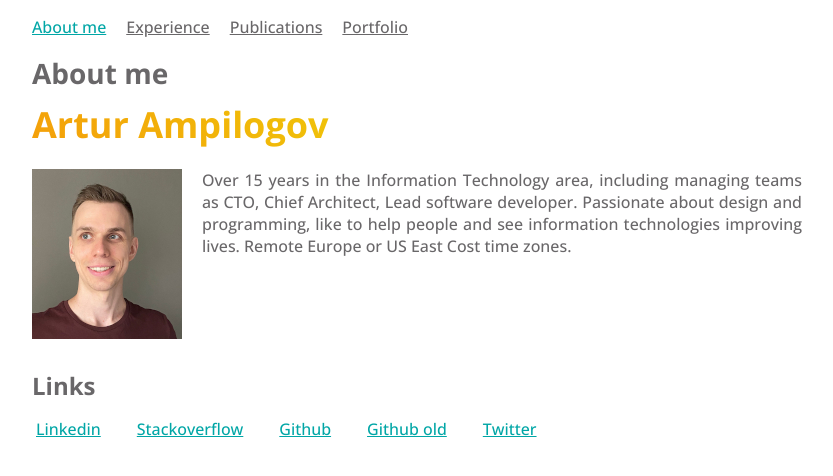
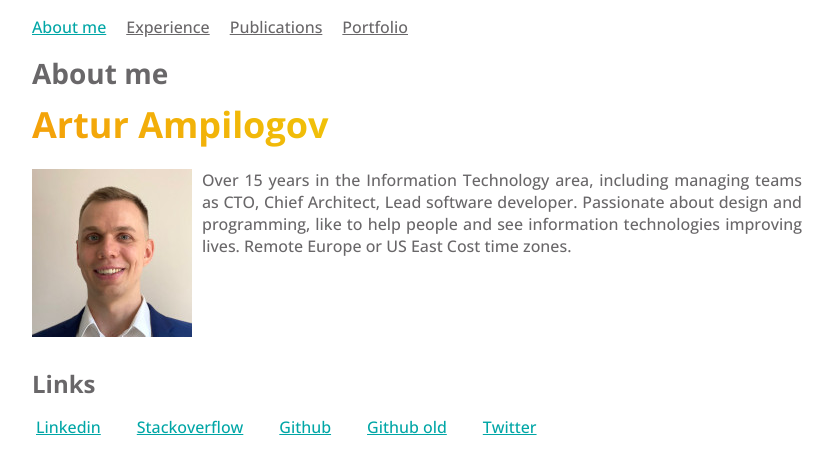
Before and after one commit to ArturAmpilogov/me, a Next.js app: page / in a window 1280 px wide. Shown: the top 476 px of the page, without its empty margins (8-841 px from the left). Built offline with nearby package versions, Linux system fonts and the light colour scheme.

Commit message:
Updated photo

```diff
--- a/components/custom/resume/About/About.tsx
+++ b/components/custom/resume/About/About.tsx
@@ -8,7 +8,7 @@ export const About = ({children, name, photoUrl, ...props}: AboutProps): JSX.Ele
         <h1>About me</h1>
         <div className={styles.name}>{name}</div>
         <div className={styles.description}>
-            <img src={photoUrl} alt={`Photo ${name}`} width={150} height={170}/>
+            <img src={photoUrl} alt={`Photo ${name}`} width={160} height={168}/>
             <p>{children}</p>
         </div>
     </div>);
--- a/pages/index.tsx
+++ b/pages/index.tsx
@@ -23,7 +23,7 @@ const ResumePage: NextPage<ResumePageProps> = ({ aboutme, ...props }) => {
         <meta name="description" content="Resume Artur Ampilogov" />
       </Head>
       <main>
-        <About name="Artur Ampilogov" photoUrl="/img/photo.jpg">
+        <About name="Artur Ampilogov" photoUrl="/img/photo_2023.jpg">
           {aboutme}
         </About>
         <Links items={links} />
```
Also changed, not shown: public/img/photo_2022.jpg (renamed from public/img/photo.jpg), public/img/photo_2023.jpg (added).
